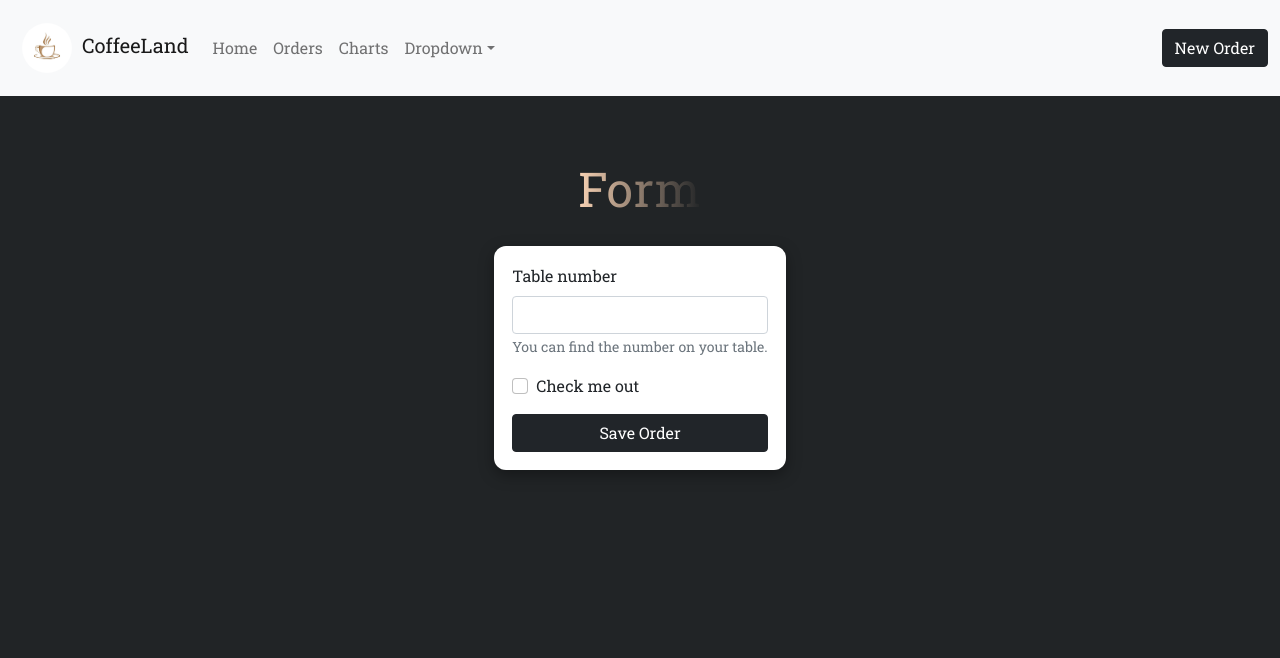
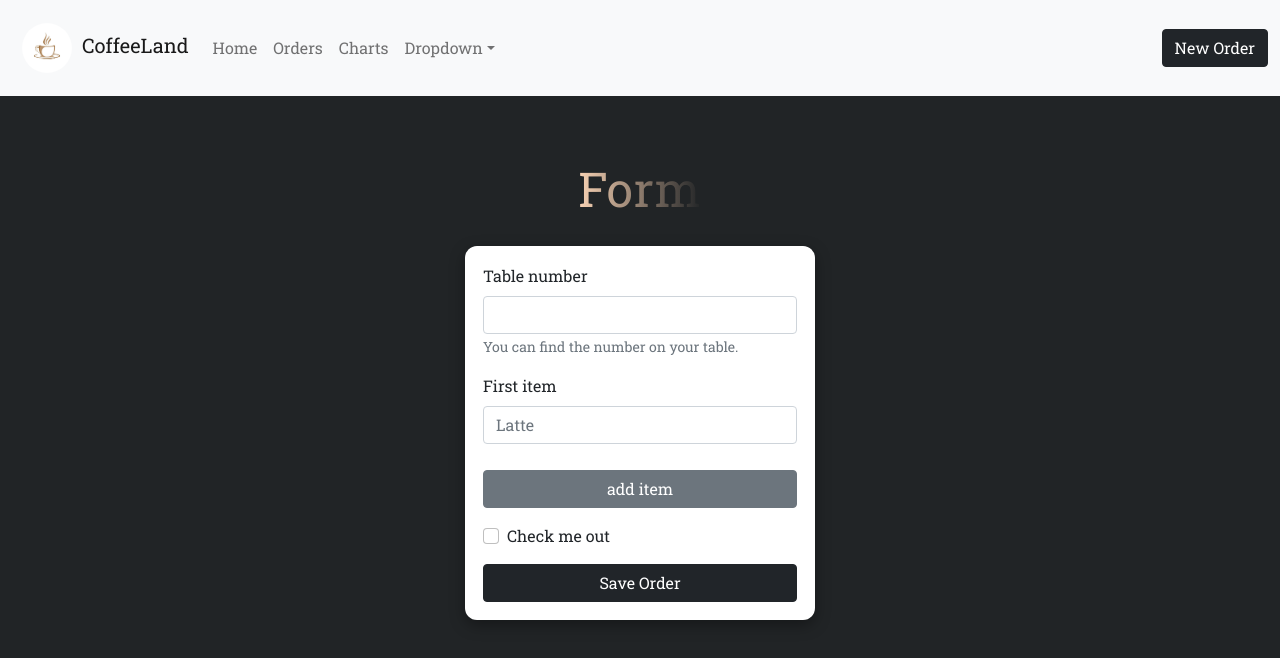
Before and after one commit to Azzam-dev/CoffeeLand, a React (Create React App) app: page /orderForm in a window 1280 px wide. Shown: the top 658 px of the page. Built offline with nearby package versions, Linux system fonts and the light colour scheme.

Commit message:
worked on the form layout

```diff
--- a/src/pages/NewOrder.css
+++ b/src/pages/NewOrder.css
@@ -1,4 +1,5 @@
 .form-container {
+  width: 350px;
   background-color: white;
   box-shadow: rgba(0, 0, 0, 0.35) 0px 5px 15px;
   border-radius: 12px;
@@ -6,7 +7,6 @@
   margin-top: 20px;
 }
 
-form {
-  justify-content: center;
-  align-items: center;
+.add-itemBTN {
+  margin-top: 10px;
 }
--- a/src/pages/NewOrder.jsx
+++ b/src/pages/NewOrder.jsx
@@ -1,20 +1,76 @@
 import React from "react";
-import { Form, Button } from "react-bootstrap";
+import { useState } from "react";
+import { Form, Button, Row, Col } from "react-bootstrap";
 import "./NewOrder.css";
 
 const NewOrder = () => {
+  const indexNames = ["First", "Second", "Third", "Fourth", "Fifth"];
+  const [orderItemsList, setOrderItemsList] = useState([""]);
+
+  const handleChangeItem = (item, index) => {
+    const list = [...orderItemsList];
+    list[index] = item;
+    setOrderItemsList(list);
+  };
+
+  const handleRemoveItem = (index) => {
+    const list = [...orderItemsList];
+    list.splice(index, 1);
+    setOrderItemsList(list);
+  };
+
+  const handleAddItem = () => {
+    setOrderItemsList([...orderItemsList, ""]);
+  };
+
   return (
     <div className="main">
       <h1>Form</h1>
       <div className="form-container">
         <Form className="p-2 w-100">
-          <Form.Group className="mb-3" controlId="formBasicEmail">
+          <Form.Group className="mb-3 ">
             <Form.Label>Table number</Form.Label>
-            <Form.Control />
+            <Form.Control required />
             <Form.Text className="text-muted">
               You can find the number on your table.
             </Form.Text>
           </Form.Group>
+
+          {orderItemsList.map((item, index) => (
+            <Form.Group key={index} className="mb-3 form-group">
+              <Row className="item-row">
+                <Form.Label>{indexNames[index]} item</Form.Label>
+                <Col className="mb-3">
+                  <Form.Control
+                    placeholder="Latte"
+                    value={item}
+                    onChange={(e) => handleChangeItem(e.target.value, index)}
+                    required
+                  />
+                </Col>
+
+                {orderItemsList.length !== 1 && (
+                  <Col lg={4}>
+                    <Button
+                      variant="danger"
+                      onClick={() => handleRemoveItem(index)}
+                    >
+                      <span> remove </span>
+                    </Button>
+                  </Col>
+                )}
+              </Row>
+              <div className="add-itemBTN d-grid">
+                {orderItemsList.length - 1 === index &&
+                  orderItemsList.length < 5 && (
+                    <Button variant="secondary" onClick={handleAddItem}>
+                      <span>add item</span>
+                    </Button>
+                  )}
+              </div>
+            </Form.Group>
+          ))}
+
           <Form.Group className="mb-3" controlId="formBasicCheckbox">
             <Form.Check type="checkbox" label="Check me out" />
           </Form.Group>
```
